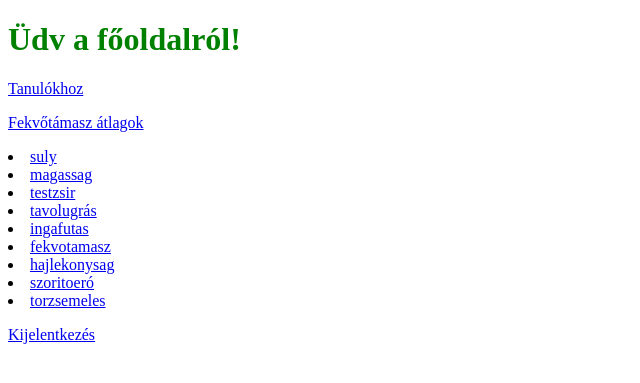
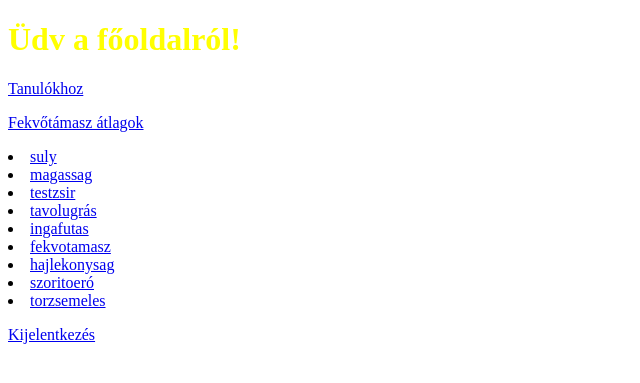
Before and after one commit to denes-attila/netfit_web, a Flask app: page / in a window 1280 px wide. Shown: the top 383 px of the page, without its empty margins (0-640 px from the left). Run offline with Flask 3, Linux system fonts and the light colour scheme.

Commit message:
feature: másik szin

```diff
--- a/templates/index.html
+++ b/templates/index.html
@@ -6,7 +6,7 @@
     <title>Főoldal</title>
 </head>
 <body>
-    <h1 style="color: green;">
+    <h1 style="color: yellow;">
         Üdv a főoldalról!
     </h1>
     <a href="{{url_for('tanulok_html.tanulok')}}">Tanulókhoz</a>
```
